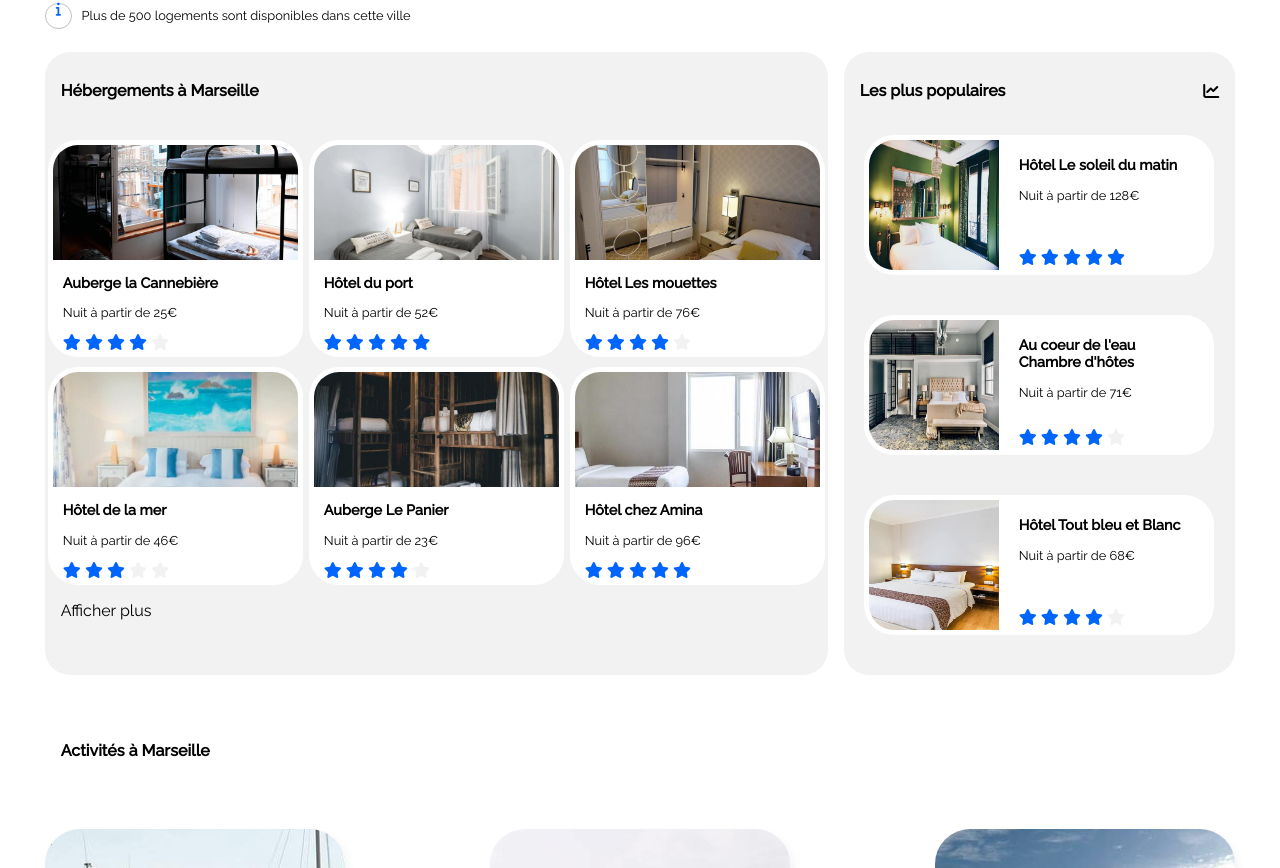
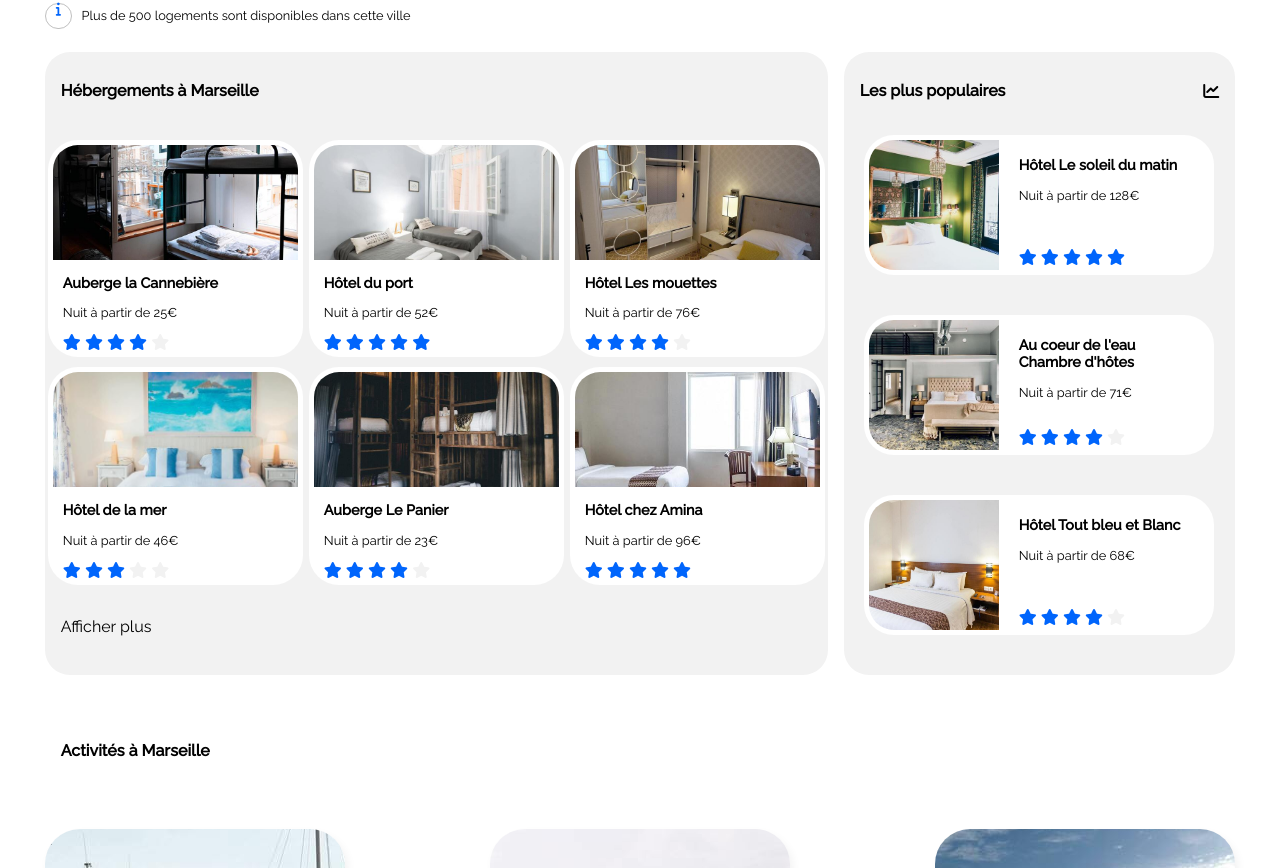
Before and after one commit to boon4975/PatricePaillard_2_09062021, a plain HTML site: page index.html in a window 1280 px wide. Shown: the part 353-1221 px from the top of the page. Drawn offline with Linux system fonts and the light colour scheme.

Commit message:
ajout gestion image pop Portrait / paysage

```diff
--- a/css/mobil.css
+++ b/css/mobil.css
@@ -94,6 +94,9 @@
         height: 190px;
         margin: 20px 50px 20px 50px;
     }
+    .activity__block2 {
+        margin-top: 0;
+    }
     .cadre__activity__img {
         width: 100%;
     }
--- a/css/styles.css
+++ b/css/styles.css
@@ -215,7 +215,7 @@ nav ul {
     border-radius: 25px;
 }
 .seemoreText {
-    padding: 1em;
+    padding: 2em 1em;
 }
 .seemoreText a {
     text-decoration: none;
@@ -266,14 +266,23 @@ nav ul {
     align-items: center;
 }
 .imagePopularBox {
+    display: flex;
+    justify-content: center;
     overflow: hidden;
     border-radius: 25px 0 0 25px;
     width: 130px;
     height: 130px;
 }
-.imagePopularBox img {
+.imagePopularBox--portrait {
+    align-items: center;
+}
+.img-paysage {
     height: 100%;
+    width: auto;
+}
+.img-portrait {
     width: 100%;
+    height: auto;
 }
 .hostingPopularDescription {
     margin-left: 20px;
--- a/index.html
+++ b/index.html
@@ -9,7 +9,7 @@
     <link rel="stylesheet" type="text/css" href="css/mobil.css" media="screen and (max-width: 728px)">
     <link rel="preconnect" href="https://fonts.gstatic.com">
     <link href="https://fonts.googleapis.com/css2?family=Raleway:wght@400;500&display=swap" rel="stylesheet">
-	<script src="https://kit.fontawesome.com/644a43a817.js" crossorigin="anonymous"></script>
+    <script src="https://kit.fontawesome.com/644a43a817.js" crossorigin="anonymous"></script>
 </head>
 <body>
         <div id="blockpage">
@@ -175,7 +175,7 @@
                     <div class="mostpopularBlock">
                         <div class="cadreHostPopular"> <!--Cadre pour 1 Lieux-->
                             <div class="imagePopularBox">
-                                <a href=""><img src="img/hebergements/emile-guillemot-Bj_rcSC5XfE-unsplash.jpg" alt="Hôtel Le soleil du matin"></a>
+                                <a href=""><img src="img/hebergements/emile-guillemot-Bj_rcSC5XfE-unsplash.jpg" alt="Hôtel Le soleil du matin" class="img-paysage"></a>
                             </div>
                             <div class="hostingPopularDescription"> <!--cadre info du lieux -->
                                 <div>
@@ -193,7 +193,7 @@
                         </div>
                         <div class="cadreHostPopular">
                             <div class="imagePopularBox">
-                                <a href=""><img src="img/hebergements/aw-creative-VGs8z60yT2c-unsplash.jpg" alt="Au coeur de l'eau"></a>
+                                <a href=""><img src="img/hebergements/aw-creative-VGs8z60yT2c-unsplash.jpg" alt="Au coeur de l'eau" class="img-paysage"></a>
                             </div>
                             <div class="hostingPopularDescription">
                                 <div>
@@ -210,8 +210,8 @@
                             </div>
                         </div>
                         <div class="cadreHostPopular">
-                            <div class="imagePopularBox">
-                                <a href=""><img src="img/hebergements/febrian-zakaria-sjvU0THccQA-unsplash.jpg" alt="Hôtel Tout bleu et Blanc"></a>
+                            <div class="imagePopularBox imagePopularBox--portrait">
+                                <a href=""><img src="img/hebergements/febrian-zakaria-sjvU0THccQA-unsplash.jpg" alt="Hôtel Tout bleu et Blanc" class="img-portrait"></a>
                             </div>
                             <div class="hostingPopularDescription">
                                 <div>
```
